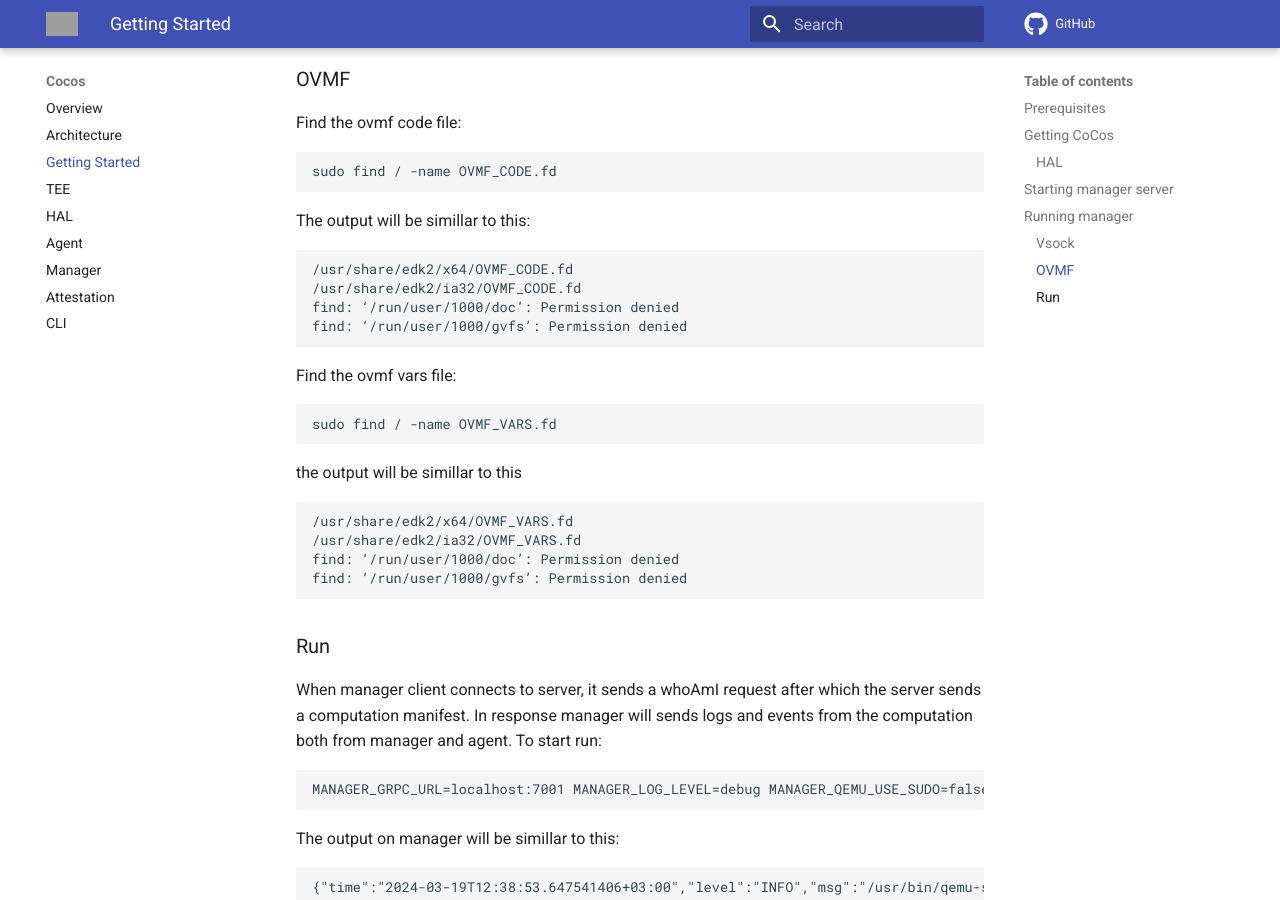
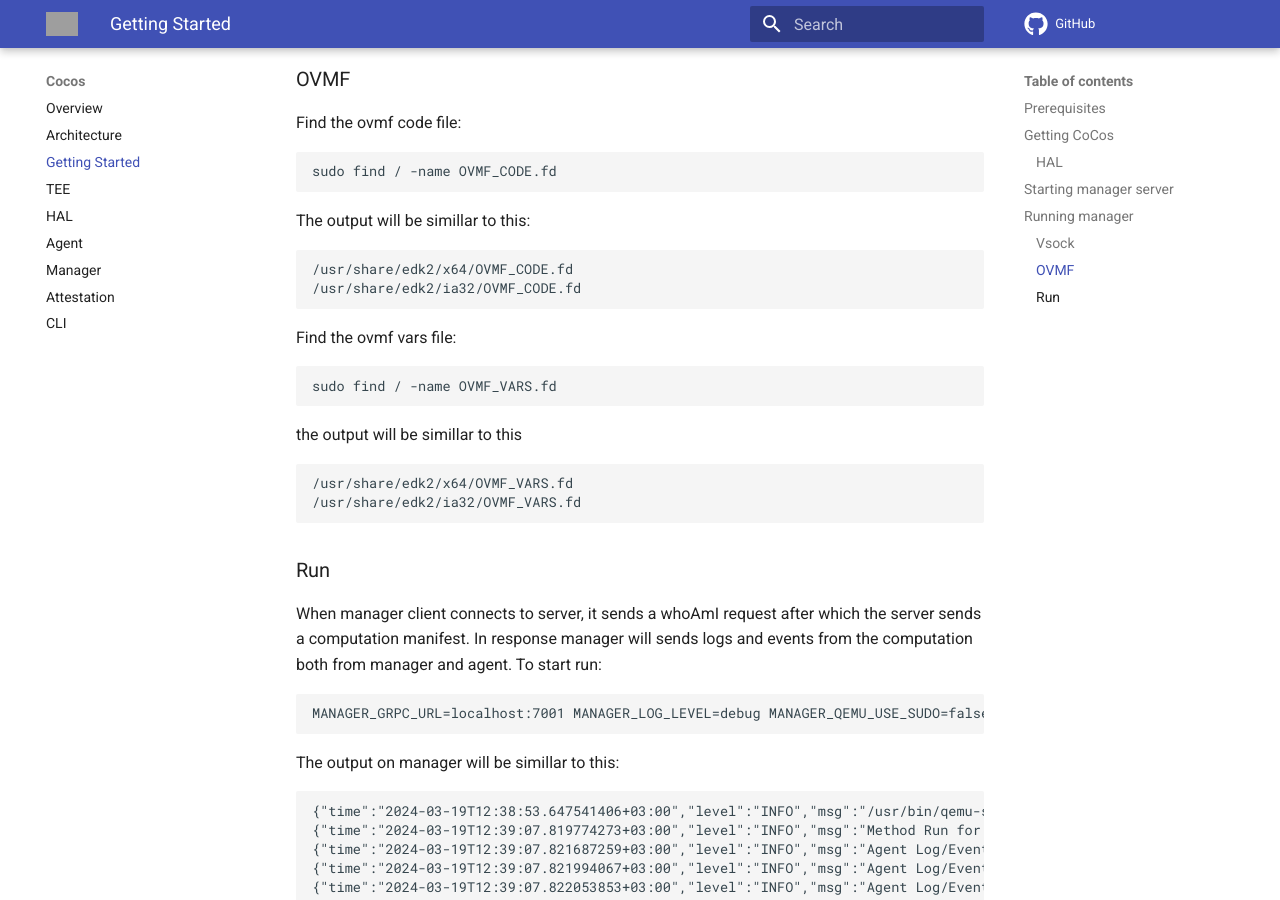
Before and after one commit to ultravioletrs/cocos-docs, an MkDocs documentation site: the page built from docs/getting-started.md, in a window 1280 px wide and 900 px high, scrolled down 1152 px. Built offline with MkDocs 1.6.1 and Material for MkDocs 9.7.7, drawn with Linux system fonts in a browser that asks for light colours; comment, search, counter and statistics services are not loaded; grey boxes are pictures that could not be loaded.

Commit message:
Remove permission error outputs from docs
Updated the Getting Started documentation by removing lines displaying permission denied errors. These errors were possibly unintended output captured in the documentation and could be misleading for users. This change ensures that code examples reflect expected results without extraneous error messages.

Signed-off-by: SammyOina <sammyoina@gmail.com>

````diff
--- a/docs/getting-started.md
+++ b/docs/getting-started.md
@@ -45,8 +45,6 @@ The output will be simillar to this:
 ```shell
 /usr/share/edk2/x64/OVMF_CODE.fd
 /usr/share/edk2/ia32/OVMF_CODE.fd
-find: ‘/run/user/1000/doc’: Permission denied
-find: ‘/run/user/1000/gvfs’: Permission denied
 ```
 
 Find the ovmf vars file:
@@ -57,8 +55,6 @@ the output will be simillar to this
 ```shell
 /usr/share/edk2/x64/OVMF_VARS.fd
 /usr/share/edk2/ia32/OVMF_VARS.fd
-find: ‘/run/user/1000/doc’: Permission denied
-find: ‘/run/user/1000/gvfs’: Permission denied
 ```
 
 ### Run
````
